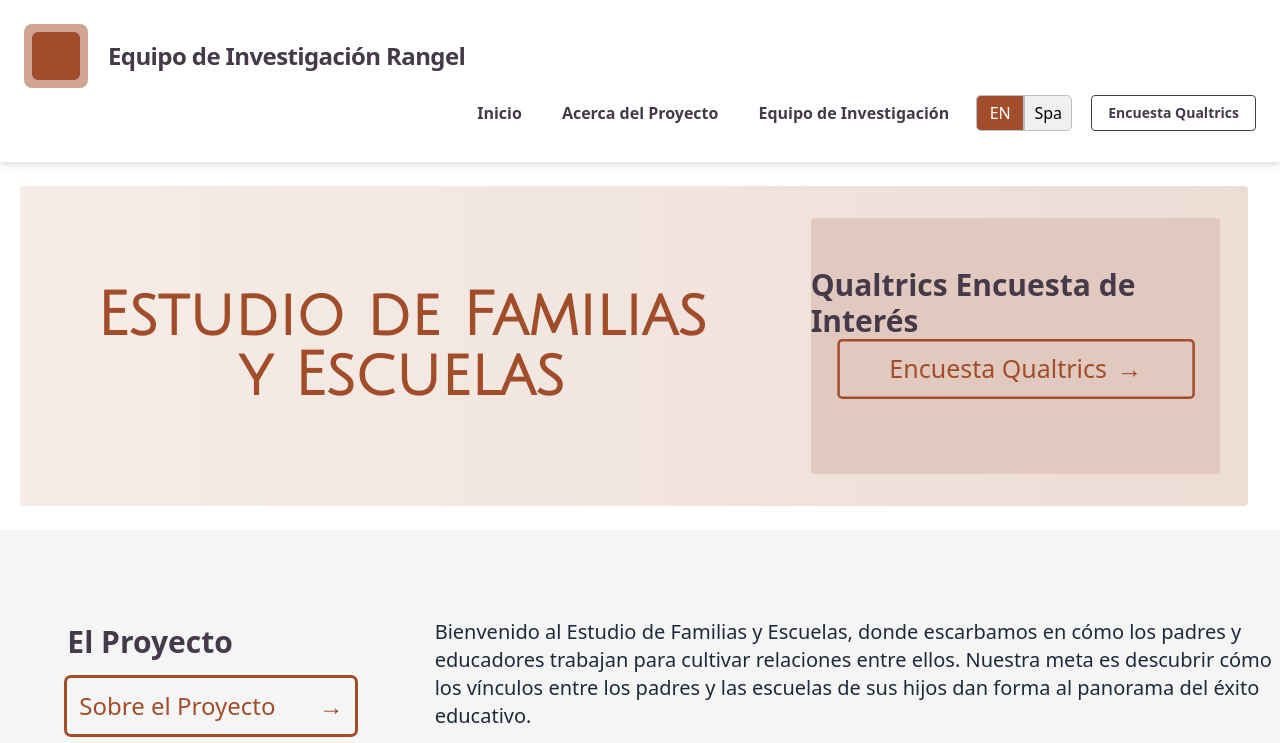
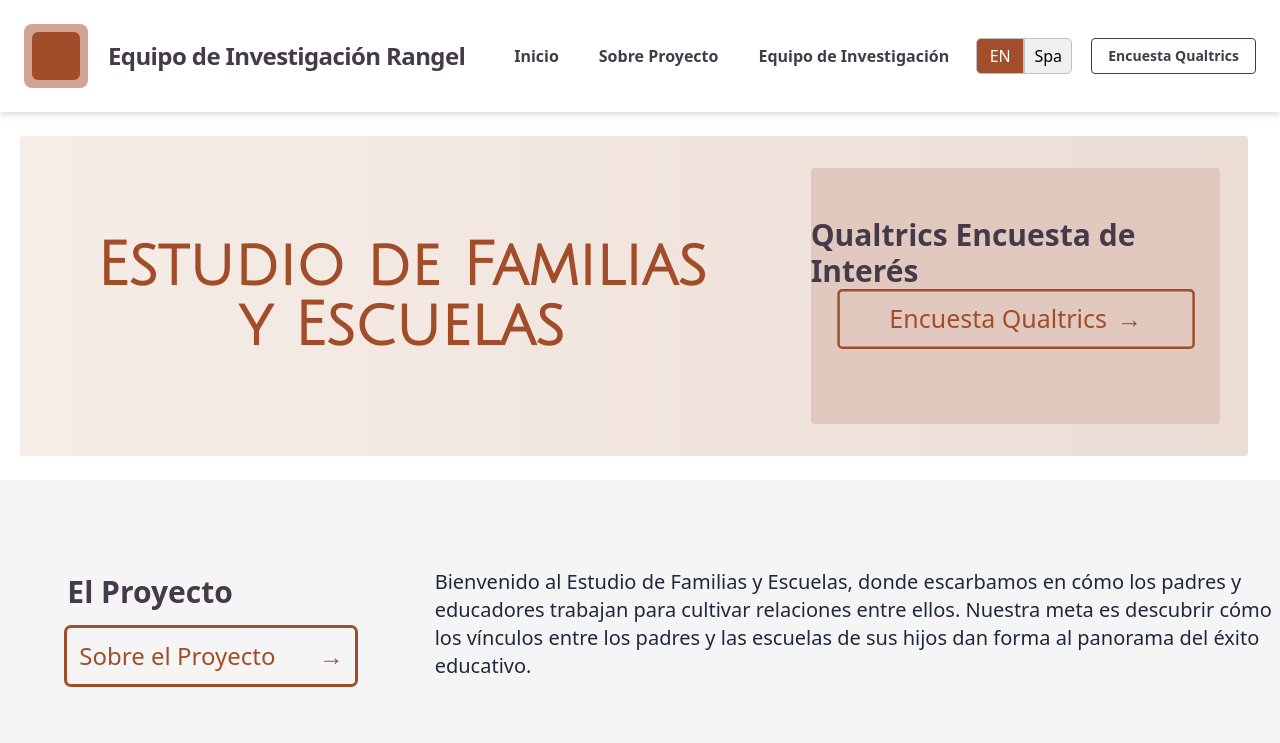
Before and after one commit to fullstackatbrown/rangel-research, a Next.js app: page /homeESP in a window 1280 px wide. Shown: the top 743 px of the page. Built offline with nearby package versions, Linux system fonts and the light colour scheme.

Commit message:
fix: Use better Spanish translation for 'about project'

```diff
--- a/src/components/navigationBarESP.tsx
+++ b/src/components/navigationBarESP.tsx
@@ -25,7 +25,7 @@ const NavigationBarESP = () => {
             href="aboutESP"
             className="block mt-4 lg:inline-block lg:mt-0 text-gray-purple hover:text-brown5 bg-transparent"
           >
-            Acerca del Proyecto
+            Sobre Proyecto
           </a>
           <a
             href="teamBiosESP"
```
